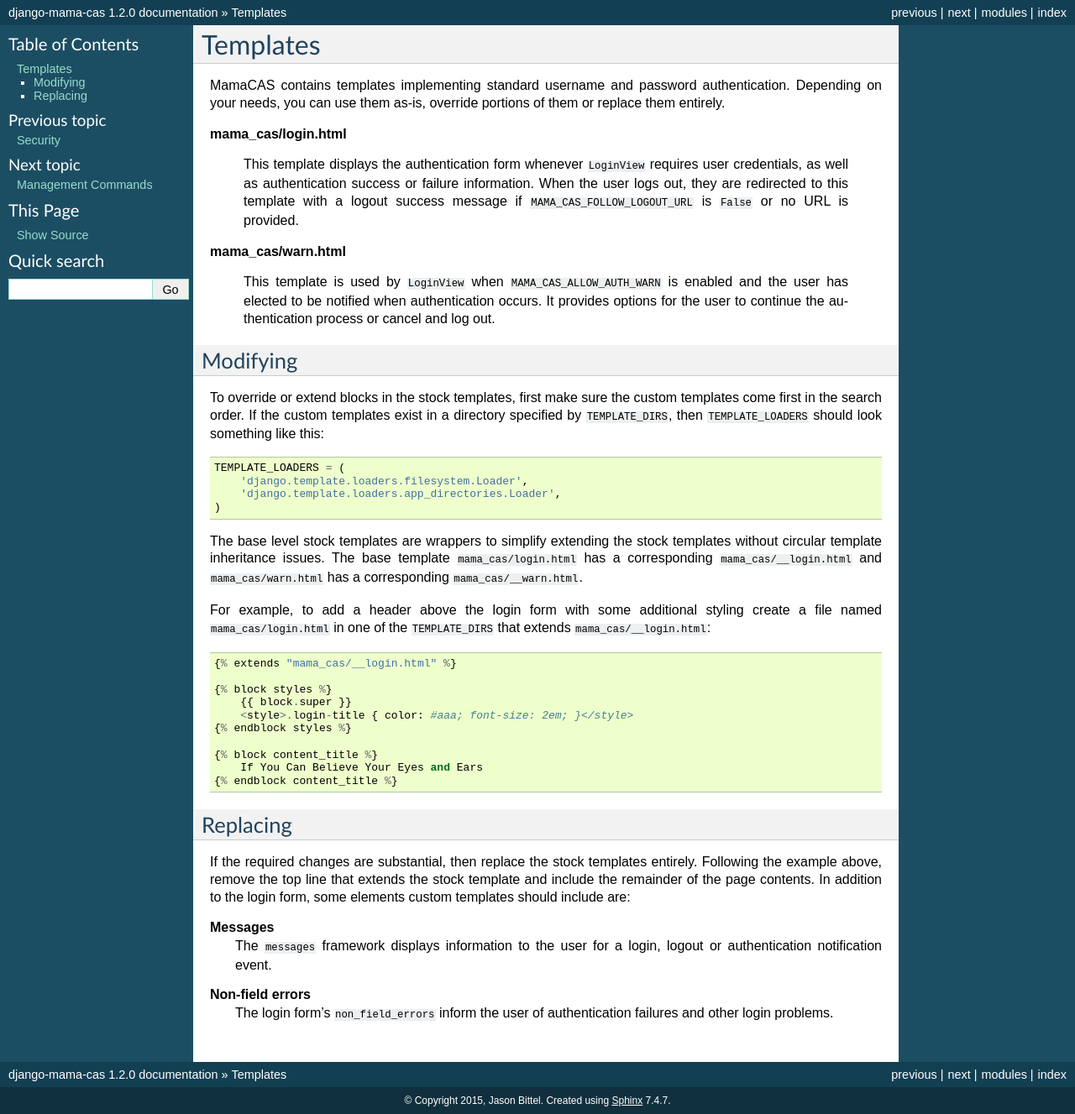
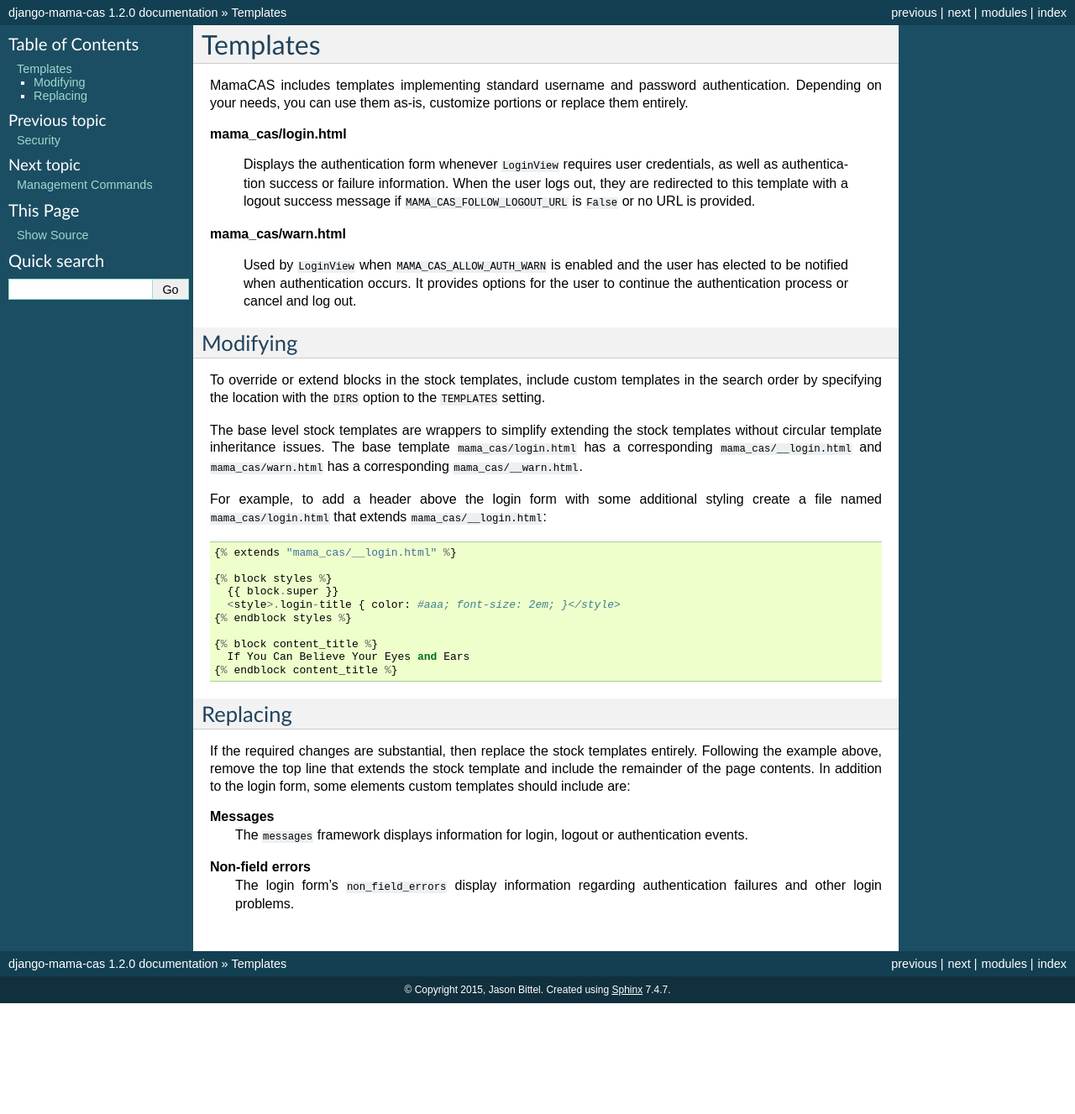
Before and after one commit to jbittel/django-mama-cas, a Sphinx documentation site: the page built from docs/templates.rst, in a window 1280 px wide. Shown: the whole page at 84% size. Built offline with Sphinx 7.4.7, drawn with Linux system fonts in a browser that asks for light colours; after the commit the page ends 1195 px from its top, so only the background shows below that.

Commit message:
Update documentation to match recent changes

```diff
--- a/README.rst
+++ b/README.rst
@@ -31,9 +31,9 @@
 
 Include the URLs::
 
-   urlpatterns += patterns('', (r'', include('mama_cas.urls')))
+   urlpatterns += [url(r'', include('mama_cas.urls'))]
 
-See the full `installation instructions`_ for further details.
+See the full `installation instructions`_ for details.
 
 Upgrade
 -------
--- a/docs/security.rst
+++ b/docs/security.rst
@@ -56,7 +56,7 @@
 
 Securing a web server is a vast topic completely outside the scope of this
 guide, and many details depend on the specific server in use. Here are some
-broadly applicable configuration options that ought to be considered.
+broadly applicable considerations.
 
 SSL
 ~~~
--- a/docs/settings.rst
+++ b/docs/settings.rst
@@ -45,8 +45,8 @@
    examples for custom callbacks:
 
    ``mama_cas.callbacks.user_name_attributes``
-      Returns available name related fields using get_username(),
-      get_full_name() and get_short_name().
+      Returns name-related fields using get_username(), get_full_name() and
+      get_short_name().
 
    ``mama_cas.callbacks.user_model_attributes``
       Returns all fields on the user object, except for ``id`` and
@@ -81,7 +81,7 @@
 
    Controls the length of time, in seconds, between when a service or proxy
    ticket is generated and when it expires. If the ticket is not validated
-   before this time has elapsed, it will become invalid. This does **not**
+   before this time has elapsed, it becomes invalid. This does **not**
    affect proxy-granting ticket expiration or the duration of a user's single
    sign-on session.
 
--- a/docs/templates.rst
+++ b/docs/templates.rst
@@ -3,37 +3,31 @@
 Templates
 =========
 
-MamaCAS contains templates implementing standard username and password
-authentication. Depending on your needs, you can use them as-is, override
-portions of them or replace them entirely.
+MamaCAS includes templates implementing standard username and password
+authentication. Depending on your needs, you can use them as-is, customize
+portions or replace them entirely.
 
 **mama_cas/login.html**
 
-   This template displays the authentication form whenever ``LoginView``
-   requires user credentials, as well as authentication success or failure
-   information. When the user logs out, they are redirected to this template
-   with a logout success message if ``MAMA_CAS_FOLLOW_LOGOUT_URL`` is
-   ``False`` or no URL is provided.
+   Displays the authentication form whenever ``LoginView`` requires user
+   credentials, as well as authentication success or failure information.
+   When the user logs out, they are redirected to this template with a logout
+   success message if ``MAMA_CAS_FOLLOW_LOGOUT_URL`` is ``False`` or no URL is
+   provided.
 
 **mama_cas/warn.html**
 
-   This template is used by ``LoginView`` when ``MAMA_CAS_ALLOW_AUTH_WARN``
-   is enabled and the user has elected to be notified when authentication
-   occurs. It provides options for the user to continue the authentication
-   process or cancel and log out.
+   Used by ``LoginView`` when ``MAMA_CAS_ALLOW_AUTH_WARN`` is enabled and the
+   user has elected to be notified when authentication occurs. It provides
+   options for the user to continue the authentication process or cancel and
+   log out.
 
 Modifying
 ---------
 
-To override or extend blocks in the stock templates, first make sure the
-custom templates come first in the search order. If the custom templates
-exist in a directory specified by ``TEMPLATE_DIRS``, then
-``TEMPLATE_LOADERS`` should look something like this::
-
-   TEMPLATE_LOADERS = (
-       'django.template.loaders.filesystem.Loader',
-       'django.template.loaders.app_directories.Loader',
-   )
+To override or extend blocks in the stock templates, include custom templates
+in the search order by specifying the location with the ``DIRS`` option to the
+``TEMPLATES`` setting.
 
 The base level stock templates are wrappers to simplify extending the stock
 templates without circular template inheritance issues. The base template
@@ -41,18 +35,18 @@
 ``mama_cas/warn.html`` has a corresponding ``mama_cas/__warn.html``.
 
 For example, to add a header above the login form with some additional styling
-create a file named ``mama_cas/login.html`` in one of the ``TEMPLATE_DIRS``
-that extends ``mama_cas/__login.html``::
+create a file named ``mama_cas/login.html`` that extends
+``mama_cas/__login.html``::
 
    {% extends "mama_cas/__login.html" %}
 
    {% block styles %}
-       {{ block.super }}
-       <style>.login-title { color: #aaa; font-size: 2em; }</style>
+     {{ block.super }}
+     <style>.login-title { color: #aaa; font-size: 2em; }</style>
    {% endblock styles %}
 
    {% block content_title %}
-       If You Can Believe Your Eyes and Ears
+     If You Can Believe Your Eyes and Ears
    {% endblock content_title %}
 
 Replacing
@@ -64,9 +58,9 @@
 to the login form, some elements custom templates should include are:
 
 **Messages**
-   The ``messages`` framework displays information to the user for a login,
-   logout or authentication notification event.
+   The ``messages`` framework displays information for login, logout or
+   authentication events.
 
 **Non-field errors**
-   The login form's ``non_field_errors`` inform the user of authentication
-   failures and other login problems.
+   The login form's ``non_field_errors`` display information regarding
+   authentication failures and other login problems.
```
Also changed, not shown: docs/installation.rst (+13 -14 lines).
